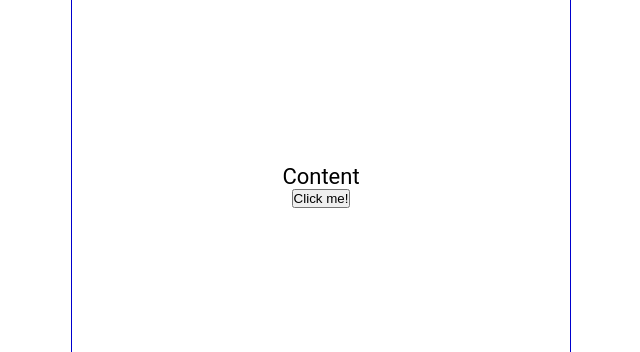
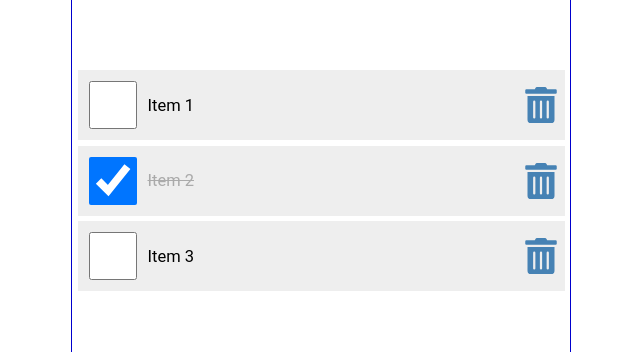
Before and after one commit to RMF2PT/react-refresher, a React (Vite) app: page / in a window 1280 px wide. Shown: the part 196-548 px from the top of the page, without its empty margins (319-959 px from the left). Built offline with nearby package versions, Linux system fonts and the light colour scheme.

Commit message:
Add list items and logic to clear and delete items
Signed-off-by: rmf2pt <rmf2pt@gmail.com>

```diff
--- a/package.json
+++ b/package.json
@@ -11,7 +11,8 @@
   },
   "dependencies": {
     "react": "^18.2.0",
-    "react-dom": "^18.2.0"
+    "react-dom": "^18.2.0",
+    "react-icons": "^4.11.0"
   },
   "devDependencies": {
     "@types/react": "^18.2.15",
--- a/src/components/Content.tsx
+++ b/src/components/Content.tsx
@@ -1,12 +1,62 @@
+import { useState } from "react";
+import { FaTrashAlt } from "react-icons/fa";
+
+type ItemType = {
+  id: number;
+  checked: boolean;
+  name: string;
+};
+
 const Content = () => {
-  const handleClick = () => {
-    console.log("Button clicked!");
+  const [items, setItems] = useState([
+    { id: 1, checked: false, name: "Item 1" },
+    { id: 2, checked: true, name: "Item 2" },
+    { id: 3, checked: false, name: "Item 3" },
+  ] as ItemType[]);
+
+  const handleCheck = (id: number) => {
+    const listItems = items.map((item) =>
+      item.id === id ? { ...item, checked: !item.checked } : item
+    );
+
+    setItems(listItems);
+    localStorage.setItem("shoppingList", JSON.stringify(listItems));
+  };
+
+  const handleDelete = (id: number) => {
+    const listItems = items.filter((item) => item.id !== id);
+
+    setItems(listItems);
+    localStorage.setItem("shoppingList", JSON.stringify(listItems));
   };
 
   return (
     <main>
-      <p>Content</p>
-      <button onClick={handleClick}>Click me!</button>
+      {items.length === 0 && <p className="empty">No items in the list</p>}
+      <ul>
+        {items.map((item) => (
+          <li key={item.id} className="item">
+            <input
+              id={item.id.toString()}
+              type="checkbox"
+              checked={item.checked}
+              onChange={() => handleCheck(item.id)}
+            />
+            <label
+              // htmlFor={item.id.toString()}
+              onDoubleClick={() => handleCheck(item.id)}
+              className={item.checked ? "checked" : ""}
+            >
+              {item.name}
+            </label>
+            <FaTrashAlt
+              role="button"
+              tabIndex="0"
+              onClick={() => handleDelete(item.id)}
+            />
+          </li>
+        ))}
+      </ul>
     </main>
   );
 };
--- a/src/index.css
+++ b/src/index.css
@@ -55,3 +55,67 @@
   display: grid;
   place-content: center;
 }
+
+ul {
+  width: 100%;
+  list-style: none;
+  padding: 0 0.25rem 0.25rem;
+}
+
+ul li::before {
+  content: "\200B";
+}
+
+.item {
+  display: flex;
+  justify-content: flex-start;
+  align-items: center;
+  padding: 0.5rem 0 0.5rem 0.5rem;
+  margin: 0.25rem 0;
+  background-color: #eee;
+}
+
+.item:first-child {
+  margin: 0;
+}
+
+.item input[type="checkbox"] {
+  text-align: center;
+  width: 2.5rem;
+  width: 48px;
+  min-width: 48px;
+  height: 2.5rem;
+  height: 48px;
+  min-height: 48px;
+  cursor: pointer;
+  margin-right: 0.5rem;
+}
+
+/* .item input[type="checkbox"]:focus + label {
+  text-decoration: underline;
+} */
+
+.item > label {
+  font-size: 0.75rem;
+  flex-grow: 1;
+}
+
+.item svg {
+  width: 48px;
+  min-width: 48px;
+  height: 36px;
+  font-size: 1rem;
+  color: steelblue;
+  cursor: pointer;
+}
+
+.item svg:hover,
+.item svg:focus {
+  color: red;
+  outline: none;
+}
+
+.checked {
+  text-decoration: line-through;
+  color: #aaa;
+}
```
Also changed, not shown: 1 other file (tests, documents, lock files or other folders).
